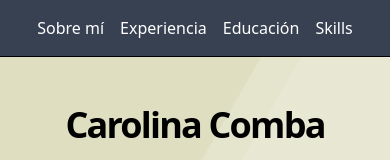
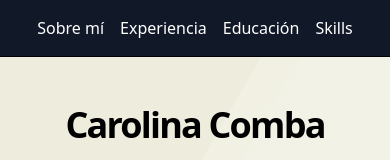
Before and after one commit to carolinacomba/my-portfolio, an Angular app: page / in a window 390 px wide. Shown: the top 160 px of the page. Built offline with nearby package versions, Linux system fonts and the light colour scheme; a small style sheet from the web is missing.

Commit message:
nuevo color h

```diff
--- a/src/app/app.component.html
+++ b/src/app/app.component.html
@@ -1,6 +1,6 @@
 <div class="flex flex-col items-center justify-center">
     <div class="flex flex-col">
-        <nav class="bg-gray-700 lg:bg-transparent p-4">
+        <nav class="bg-gray-900 lg:bg-transparent p-4">
             <div class="flex flex-wrap justify-center items-center content-between">
                 <a class="font-medium text-white lg:text-black hover:underline underline-offset-4 transform hover:scale-110 transition-transform duration-300 ease-in-out sm:mb-0 mr-4 md:mx-6 md:text-2xl"
                     (click)="scrollToSection('sobre-mi')" style="cursor: pointer;">
--- a/src/styles.css
+++ b/src/styles.css
@@ -15,7 +15,7 @@ html {
 
   .bg {
     animation:slide 3s ease-in-out infinite alternate;
-    background-image: linear-gradient(-60deg, #F2F5EA 50%, #dbdab8 50%);
+    background-image: linear-gradient(-60deg, #f8f8f2 50%, #ecebd9 50%);
     bottom:0;
     left:-50%;
     opacity:.5;
```
